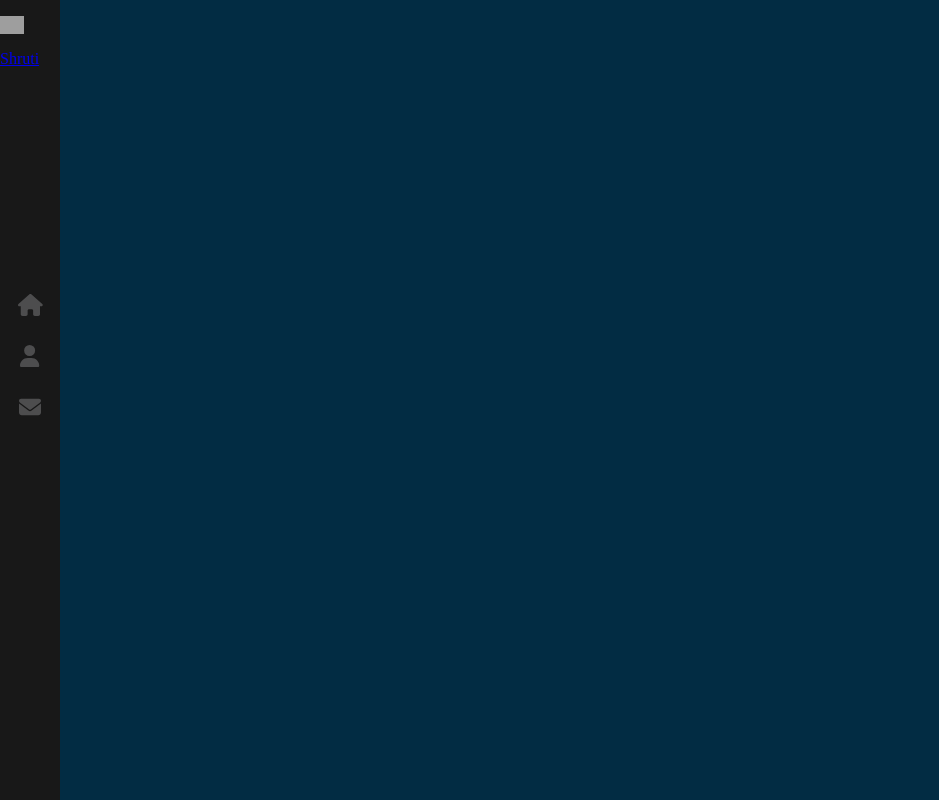
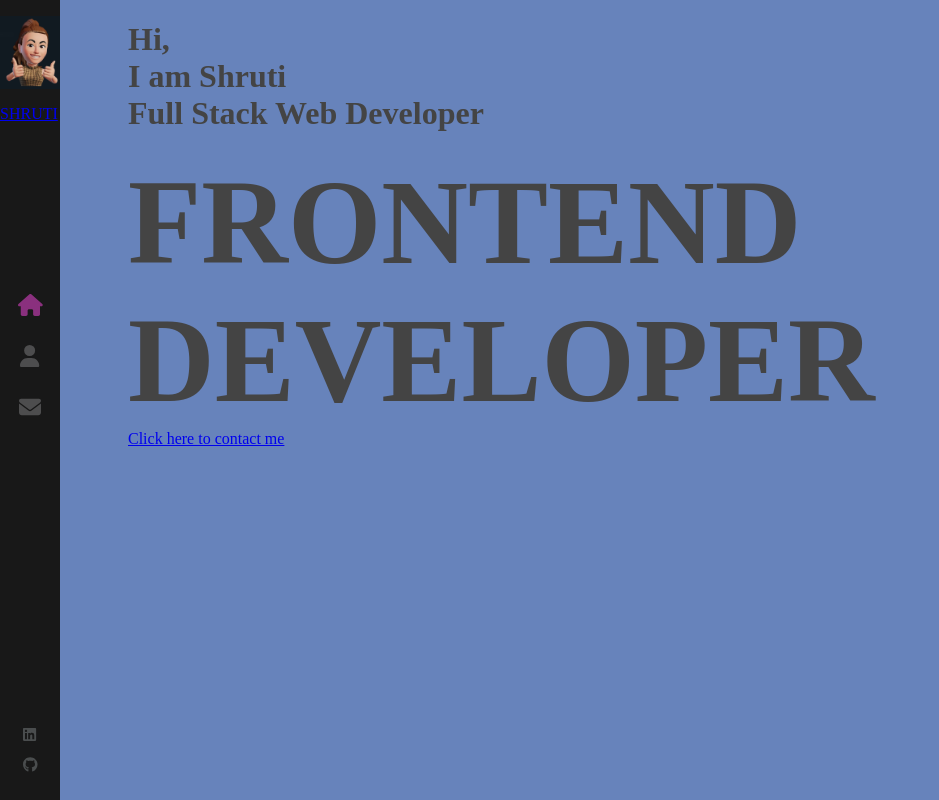
Before and after one commit to shruti166/myPortfolio-2.0, a React (Vite) app in the folder myPortfolio/: page / in a window 1280 px wide. Shown: the whole page, without its empty margins (0-939 px from the left). Built offline with nearby package versions, Linux system fonts and the light colour scheme; grey boxes are pictures that could not be loaded.

Commit message:
home page

```diff
--- a/myPortfolio/src/App.jsx
+++ b/myPortfolio/src/App.jsx
@@ -1,13 +1,16 @@
 // import React, { useState } from 'react'
 import './App.scss'
-import { Routes, Route } from 'react-router-dom';
-import Layout from "./components/Layout/Layout";
+import { Routes, Route } from 'react-router-dom'
+import Layout from './components/Layout/Layout'
+import Home from './components/Home/Home'
 
 function App() {
   return (
     <>
       <Routes>
-          <Route path="/" element={<Layout />} />
+        <Route path="/" element={<Layout />}>
+          <Route index element={<Home />} />
+        </Route>
       </Routes>
     </>
   )
--- /dev/null
+++ b/myPortfolio/src/components/Home/Home.jsx
@@ -0,0 +1,16 @@
+import './Home.scss';
+import { Link } from "react-router-dom"
+
+export default function Home() {
+  return (
+    <div className="text-zone">
+      <h1>Hi, <br/> I am
+      Shruti
+      <br/>
+      Full Stack Web Developer
+      </h1>
+      <h2>Frontend Developer</h2>
+      <Link to ="/contact">Click here to contact me</Link>
+    </div>
+  )
+}
--- /dev/null
+++ b/myPortfolio/src/components/Home/Home.scss
@@ -0,0 +1,27 @@
+.text-zone {
+    width: 80%;
+    margin: auto
+}
+
+h2 {
+    margin: 0;
+    padding: 0;
+    text-transform: uppercase;
+    font-size: 120px;
+    position: relative;
+}
+
+h2:before {
+    content: "Frontend Developer";
+    position: absolute;
+    top: 0;
+    left: 0;
+    color: #8a307e;
+    width: 0%;
+    overflow: hidden;
+    transition: all 0.7s;
+}
+
+h2:hover:before {
+    width: 100%
+}
--- a/myPortfolio/src/components/Layout/Layout.jsx
+++ b/myPortfolio/src/components/Layout/Layout.jsx
@@ -1,10 +1,12 @@
 // import React from 'react'
+import { Outlet } from 'react-router-dom'
 import Sidebar from '../Sidebar/Sidebar'
 
 export default function Layout() {
   return (
     <div>
         <Sidebar />
+        <Outlet />
     </div>
   )
 }
--- a/myPortfolio/src/components/Sidebar/Sidebar.jsx
+++ b/myPortfolio/src/components/Sidebar/Sidebar.jsx
@@ -1,28 +1,77 @@
 // import React from 'react'
 import { Link, NavLink } from 'react-router-dom'
-import { FontAwesomeIcon } from "@fortawesome/react-fontawesome";
-import { faHome, faEnvelope, faUser } from '@fortawesome/free-solid-svg-icons'
-import './sidebar.scss';
-
+import { FontAwesomeIcon } from '@fortawesome/react-fontawesome'
+import { faHome, faEnvelope, faUser, faBars } from '@fortawesome/free-solid-svg-icons'
+import { useState } from 'react'
+import { faGithub, faLinkedin } from '@fortawesome/free-brands-svg-icons'
+import logo from '../../assets/logo.png';
+import './sidebar.scss'
 
 export default function Sidebar() {
+  // STATES
+  // to handle display of nav
+  const [showNav, setShowNav] = useState(false)
+
   return (
     <div className="nav-bar">
-        <Link className="logo" to="/">
-            <img src={"https://mir-s3-cdn-cf.behance.net/project_modules/1400/7064f8105512449.5f7b1e51a8e7a.jpg"} alt="" width={50}/>
-            <p>Shruti</p>
-        </Link>
-        <nav>
-          <NavLink exact='true' activeClassName="active" to="/">
-            <FontAwesomeIcon icon={faHome} color="#4d4d4e"/>
-          </NavLink>
-          <NavLink exact='true' activeClassName="active" className="about-link" to="/about">
-            <FontAwesomeIcon icon={faUser} color="#4d4d4e"/>
-          </NavLink>
-          <NavLink exact='true' activeClassName="active" className="contact-link" to="/contact">
-            <FontAwesomeIcon icon={faEnvelope} color="#4d4d4e"/>
-          </NavLink>
-        </nav>
+      <Link className="logo" to="/" onClick={() => setShowNav(false)}>
+        <img
+          src={logo}
+          alt="Logo"
+        />
+        <p>SHRUTI</p>
+      </Link>
+      <nav className={showNav ? 'mobile-show' : ''}>
+        <NavLink
+          exact="true"
+          to="/"
+          onClick={() => setShowNav(false)}
+        >
+          <FontAwesomeIcon icon={faHome} color="#4d4d4e" />
+        </NavLink>
+        <NavLink
+          exact="true"
+          className="about-link"
+          to="/about"
+          onClick={() => setShowNav(false)}
+        >
+          <FontAwesomeIcon icon={faUser} color="#4d4d4e" />
+        </NavLink>
+        <NavLink
+          exact="true"
+          className="contact-link"
+          to="/contact"
+          onClick={() => setShowNav(false)}
+        >
+          <FontAwesomeIcon icon={faEnvelope} color="#4d4d4e" />
+        </NavLink>
+      </nav>
+      <ul>
+        <li>
+          <a
+            href="https://www.linkedin.com/in/shruti-joshi-55b67119a/"
+            target="_blank"
+            rel="noreferrer"
+          >
+            <FontAwesomeIcon icon={faLinkedin} color="#4a4d4e" />
+          </a>
+        </li>
+        <li>
+          <a
+            href="https://github.com/shruti166"
+            target="_blank"
+            rel="noreferrer"
+          >
+            <FontAwesomeIcon icon={faGithub} color="#4a4d4e" />
+          </a>
+        </li>
+      </ul>
+      <FontAwesomeIcon
+          onClick={() => setShowNav(true)}
+          icon={faBars}
+          color="#ffd700"
+          size="3x"
+          className='hamburger-icon' />
     </div>
   )
 }
--- a/myPortfolio/src/components/Sidebar/sidebar.scss
+++ b/myPortfolio/src/components/Sidebar/sidebar.scss
@@ -4,7 +4,7 @@
   height: 100%;
   position: absolute;
   top: 0;
-  z-index: 4;
+  z-index: 3;
   min-height: 500px;
 
   .logo {
@@ -13,8 +13,8 @@
 
     img {
       display: block;
-      margin: 8px 0;
-      width: 24px;
+      margin: 8px auto;
+      width: 60px;
       height: auto;
 
       &.sub-logo {
@@ -31,22 +31,160 @@
     top: 50%;
     margin-top: -120px;
     width: 100%;
-    display: flex;
-    flex-direction: column;
-    justify-items: space-evenly;
 
     a {
-        font-size: 22px;
-        color: #4d4d4d;
+      font-size: 22px;
+      color: #4d4d4e;
+      display: block;
+      line-height: 51px;
+      height: 51px;
+      position: relative;
+      text-decoration: none;
+
+      i {
+        transition: all 0.3s ease-out;
+      }
+
+      &:hover {
+        color: #8a307e;
+
+        svg {
+          opacity: 0;
+        }
+
+        &:after {
+          opacity: 1;
+        }
+      }
+
+      &:after {
+        content: '';
+        font-size: 9px;
+        letter-spacing: 2px;
+        position: absolute;
+        bottom: 0;
         display: block;
-        line-height: 51px;
-        height: 51px;
-        position: relative;
-        text-decoration: none;
+        width: 100%;
+        text-align: center;
+        opacity: 0;
+        -webkit-transition: all 0.3s ease-out;
+        transition: all 0.3s ease-out;
+      }
+
+      &:first-child {
+        &:after {
+          content: 'HOME';
+        }
+      }
     }
 
-    i {
-        transition: all 0.3s ease-out
+    a.about-link {
+      &:after {
+        content: 'ABOUT';
+      }
+    }
+
+    a.contact-link {
+      &:after {
+        content: 'CONTACT';
+      }
+    }
+
+    a.portfolio-link {
+      &:after {
+        content: 'PORTFOLIO';
+      }
+    }
+
+    a.active {
+      svg {
+        color: #8a307e;
+      }
+    }
+  }
+
+  ul {
+    position: absolute;
+    bottom: 20px;
+    width: 100%;
+    display: block;
+    padding: 0;
+    list-style: none;
+    text-align: center;
+    margin: 0;
+
+    li {
+      a {
+        padding: 7px 0;
+        display: block;
+        font-size: 15px;
+        line-height: 16px;
+        color: #4d4d4e;
+      }
+
+      &:hover {
+        .anchor-icon {
+          color: #8a307e;
+        }
+      }
     }
   }
 }
+
+.hamburger-icon, .close-icon {
+  display: none;
+}
+
+
+@media screen and (max-width: 1200px) {
+  .nav-bar {
+    background: transparent;
+    position: initial;
+    height: auto;
+    min-height: auto;
+
+     ul, nav {
+      display: none;
+     }
+
+     nav {
+      width: 100%;
+      top: 0;
+      left: 0;
+      background: #181818;
+      height: 100%;
+      margin: 0;
+      z-index: 2;
+      position: fixed;
+
+      &.mobile-show {
+        display: block;
+      }
+
+      a {
+        display: flex;
+        justify-content: center;
+        align-items: center;
+      }
+
+      a:after {
+        opacity: 1;
+        position: initial;
+        width: auto;
+        margin-left: 10PX;
+      }
+
+      a svg {
+        opacity: 1 !important;
+      }
+     }
+
+     .hamburger-icon,
+     .close-icon {
+        position: absolute;
+        top: 15px;
+        right: 15px;
+        display: block;
+     }
+  }
+}
--- a/myPortfolio/src/index.scss
+++ b/myPortfolio/src/index.scss
@@ -2,7 +2,7 @@ body {
   margin: 0;
   font-family: 300 11px/1.4 'Helvetica Neue', 'sans-serif';
   color: #444;
-  background-color: #022c43;
+  background-color: #6783bb;
   overflow: hidden;
   display: block;
   -webkit-font-smoothening: antialiased;
```
Also changed, not shown: myPortfolio/src/assets/logo.png (added).
